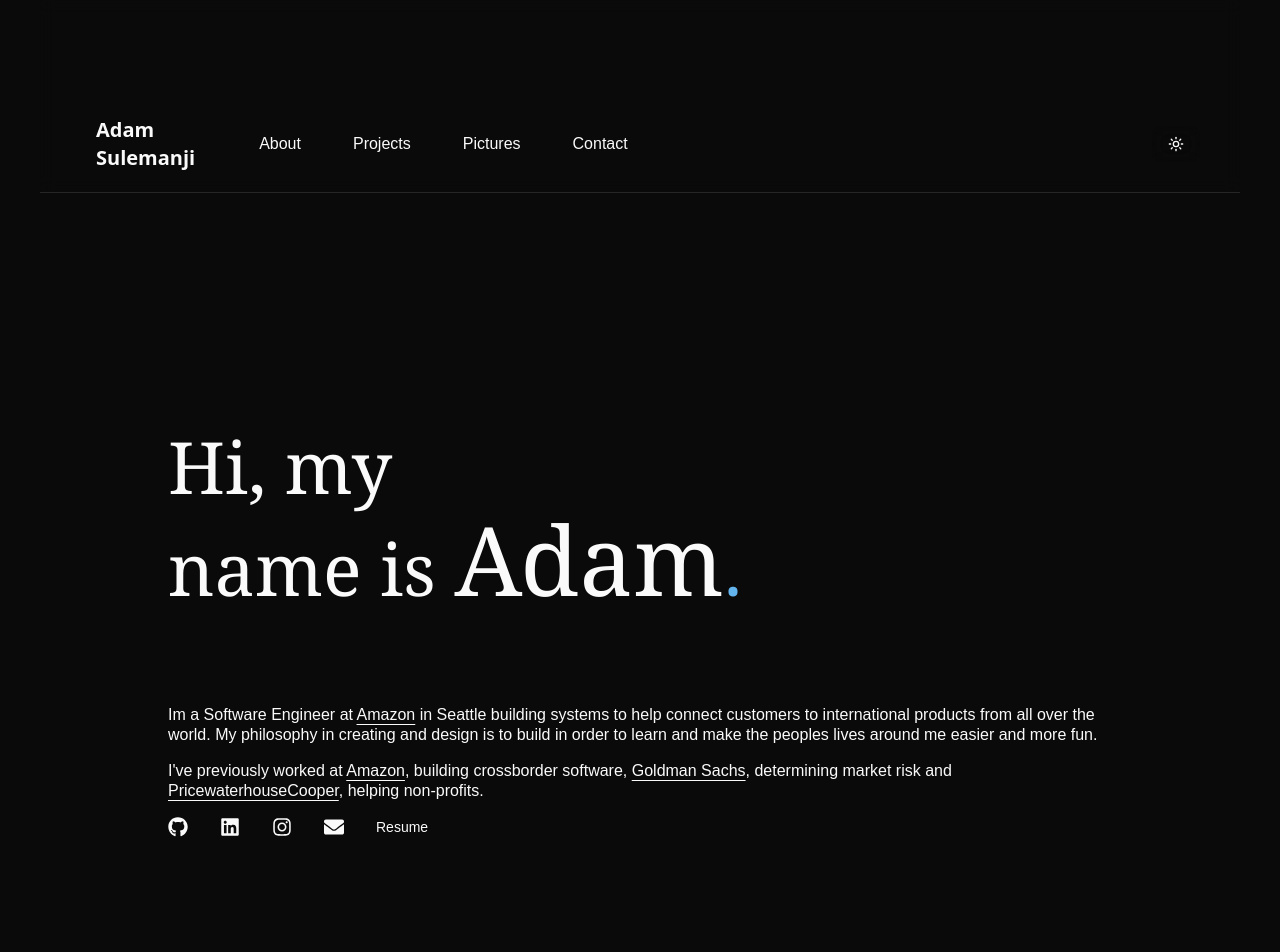
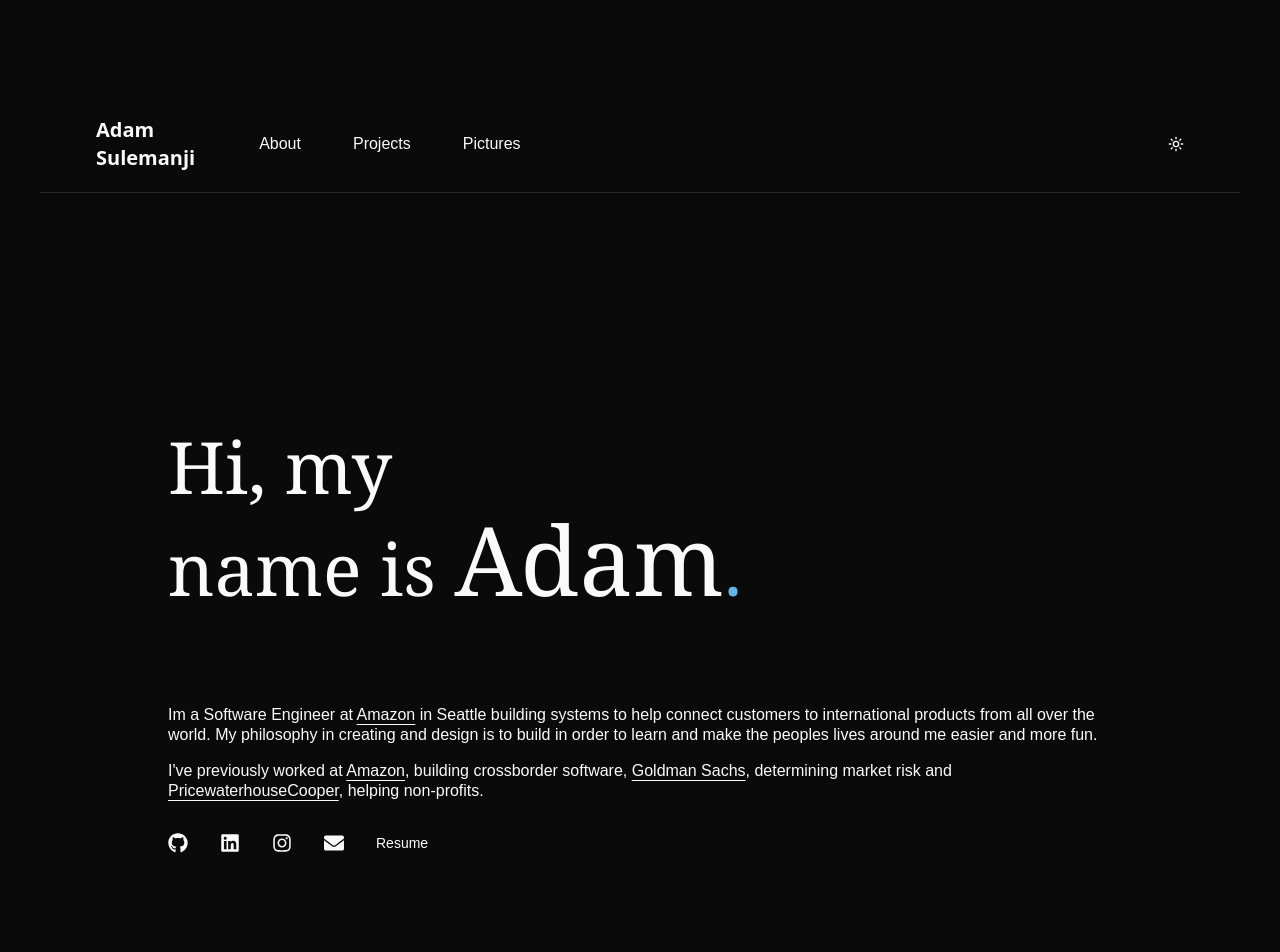
Before and after one commit to adamsulemanji/PersonalWebsite, a Next.js app in the folder frontend/: page / in a window 1280 px wide. Shown: the top 952 px of the page. Built offline with nearby package versions, Linux system fonts and the light colour scheme.

Commit message:
Moving pages directory, doing chore on styles

```diff
--- a/frontend/src/app/page.tsx
+++ b/frontend/src/app/page.tsx
@@ -125,7 +125,7 @@ export default function Home() {
                   , helping non-profits.
                 </p>
               </div>
-              <div className='mt-4 justify-start'>
+              <div className='mt-8'>
                 <div className='flex justify-start space-x-8 pb-10 text-xl'>
                   <a
                     className='hover:underline hover:underline-offset-4'
--- a/frontend/src/app/about/page.tsx
+++ b/frontend/src/app/page/about/page.tsx
@@ -1,3 +1,5 @@
+'use client';
+
 export default function Page() {
   return <div>This is an about page, I am testing to see if this works.</div>;
 }
--- a/frontend/src/app/admin/page.tsx
+++ b/frontend/src/app/page/admin/page.tsx
@@ -1,3 +1,5 @@
+'use client';
+
 export default function Page() {
   return <div>This is an admin page, I am testing to see if this works.</div>;
 }
--- a/frontend/src/app/projects/page.tsx
+++ b/frontend/src/app/page/projects/page.tsx
@@ -1,3 +1,5 @@
+'use client';
+
 export default function Page() {
   return <div>This is a projects page, I am testing to see if this works.</div>;
 }
--- a/frontend/src/components/Footer.tsx
+++ b/frontend/src/components/Footer.tsx
@@ -45,11 +45,12 @@ export default function Footer() {
         >
           <FaEnvelope />
         </a>
-        <a href='/resume.pdf'>
-          <p className='flex items-center gap-2 text-sm hover:underline hover:underline-offset-4'>
-            Resume
-          </p>
-        </a>
+        <a href='/resume.pdf' className='group'>
+                    <p className='relative text-sm hover:underline hover:underline-offset-4'>
+                      Resume
+                      <span className='absolute bottom-0 left-0 h-[1px] w-0 bg-current transition-all duration-300 group-hover:w-full'></span>
+                    </p>
+                  </a>
       </div>
     </footer>
   );
--- a/frontend/src/components/NavBar.tsx
+++ b/frontend/src/components/NavBar.tsx
@@ -13,15 +13,13 @@ import { Sheet, SheetContent, SheetTrigger } from '@/components/ui/sheet';
 
 interface NavItem {
   title: string;
-  id: string;
-  subItems?: { title: string; id: string }[];
+  redirect: string;
 }
 
 const leftNavItems: NavItem[] = [
-  { title: 'About', id: 'section-about' },
-  { title: 'Projects', id: 'section-projects' },
-  { title: 'Pictures', id: 'section-fun' },
-  { title: 'Contact', id: 'section-contact' },
+  { title: 'About', redirect: '/page/about' },
+  { title: 'Projects', redirect: '/page/projects' },
+  { title: 'Pictures', redirect: '/page/pictures' },
 ];
 
 const rightNavItems = [{ title: 'Dark Mode', action: 'toggleDarkMode' }];
@@ -45,16 +43,6 @@ export default function Navbar() {
     }
   }, [darkMode]);
 
-  const handleScroll = (id: string) => {
-    const element = document.getElementById(id);
-    if (element) {
-      element.scrollIntoView({ behavior: 'smooth' });
-    }
-  };
-
-  const handleAction = (action: string) => {
-    if (action === 'toggleDarkMode') setDarkMode(!darkMode);
-  };
 
   return (
     <header className='sticky top-0 z-50 w-full border-b bg-background/95 pt-24 backdrop-blur supports-[backdrop-filter]:bg-background/60'>
@@ -76,7 +64,7 @@ export default function Navbar() {
                 <NavigationMenuItem key={item.title}>
                   <NavigationMenuLink
                     className='m-2 rounded-md bg-transparent px-4 py-2 text-base backdrop-blur hover:bg-gray-100 supports-[backdrop-filter]:bg-transparent dark:hover:bg-gray-800'
-                    onClick={() => handleScroll(item.id)}
+                    href={'redirect' in item ? item.redirect : '#'}
                   >
                     {item.title}
                   </NavigationMenuLink>
@@ -113,18 +101,7 @@ export default function Navbar() {
                 {[...leftNavItems, ...rightNavItems].map((item, index) => (
                   <MobileLink
                     key={index}
-                    href={
-                      item.hasOwnProperty('id')
-                        ? `#${(item as NavItem).id}`
-                        : '#'
-                    }
-                    onClick={() =>
-                      item.hasOwnProperty('id')
-                        ? handleScroll((item as NavItem).id)
-                        : 'action' in item
-                          ? handleAction(item.action)
-                          : null
-                    }
+                    href={'redirect' in item ? item.redirect : '#'}
                   >
                     {item.title}
                   </MobileLink>
```
Also changed, not shown: frontend/src/app/page/pictures/page.tsx (renamed from frontend/src/app/pictures/page.tsx).
